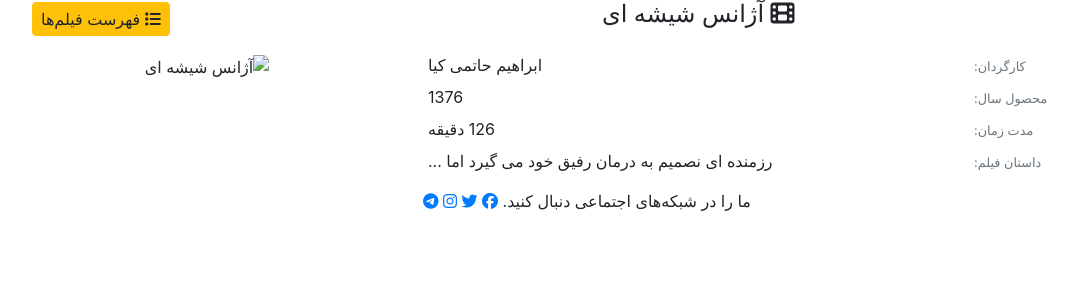
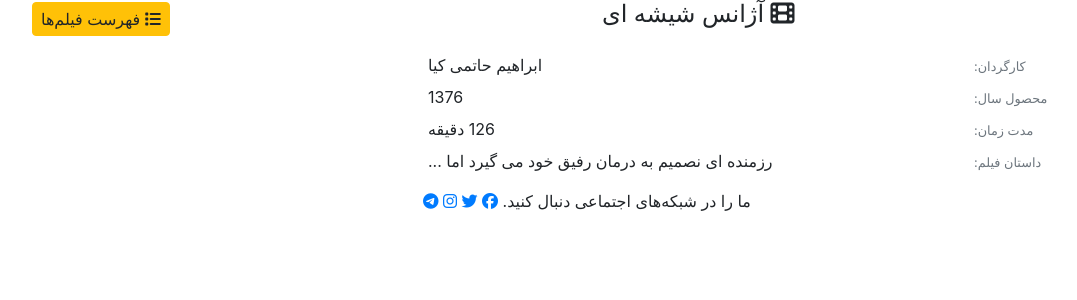
Before and after one commit to rvngrd/cinema.maktab, a Django app: page /ticketing/movie/details/1/ in a window 1280 px wide. Shown: the part 46-346 px from the top of the page, without its empty margins (53-1130 px from the left). Run offline with Django 4.2, Linux system fonts and the light colour scheme; data comes from the database, SQL or seed files in the repository; some libraries are stand-ins or nearby versions.

Commit message:
removing div of showing image.

```diff
--- a/ticketing/templates/ticketing/movie_details.html
+++ b/ticketing/templates/ticketing/movie_details.html
@@ -73,9 +73,6 @@
                 </div>
             </div>
         </div>
-        <div class="col-4 text-center">
-            <img class="item-image" src="{{ movie.poster.url }}" alt="{{ movie.name }}">
-        </div>
     </div>
     <div class="row align-content-center" id="footer">
         <div class="col text-center">
```
